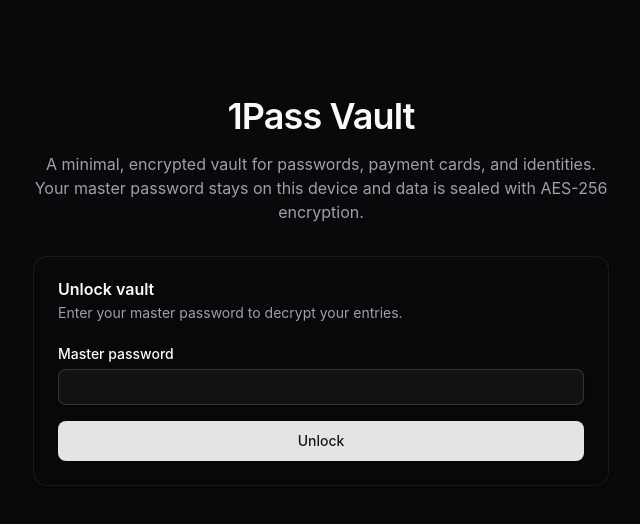
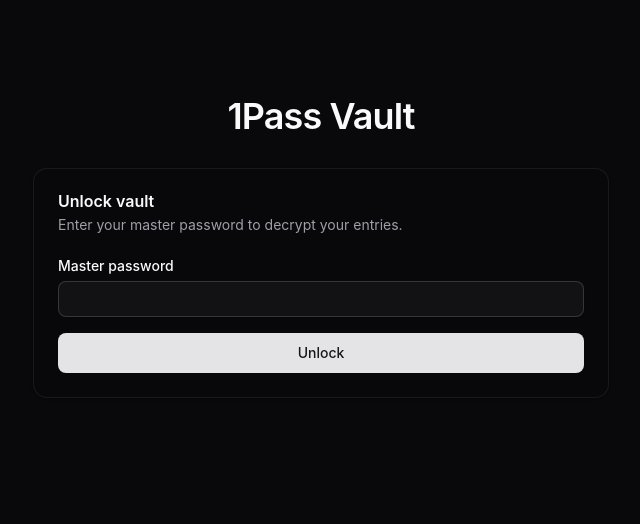
Before and after one commit to fightingentropy/1pass, a Next.js app: page / in a window 1280 px wide. Shown: the top 524 px of the page, without its empty margins (319-959 px from the left). Built offline with nearby package versions, Linux system fonts and the light colour scheme.

Commit message:
Remove redundant description from the vault header for a cleaner layout

```diff
--- a/src/app/page.tsx
+++ b/src/app/page.tsx
@@ -550,9 +550,6 @@
         )}
       >
         <h1 className="text-3xl font-semibold tracking-tight text-foreground sm:text-4xl">1Pass Vault</h1>
-        <p className="text-muted-foreground sm:max-w-xl">
-          A minimal, encrypted vault for passwords, payment cards, and identities. Your master password stays on this device and data is sealed with AES-256 encryption.
-        </p>
       </header>
 
       {pageError ? (
```
